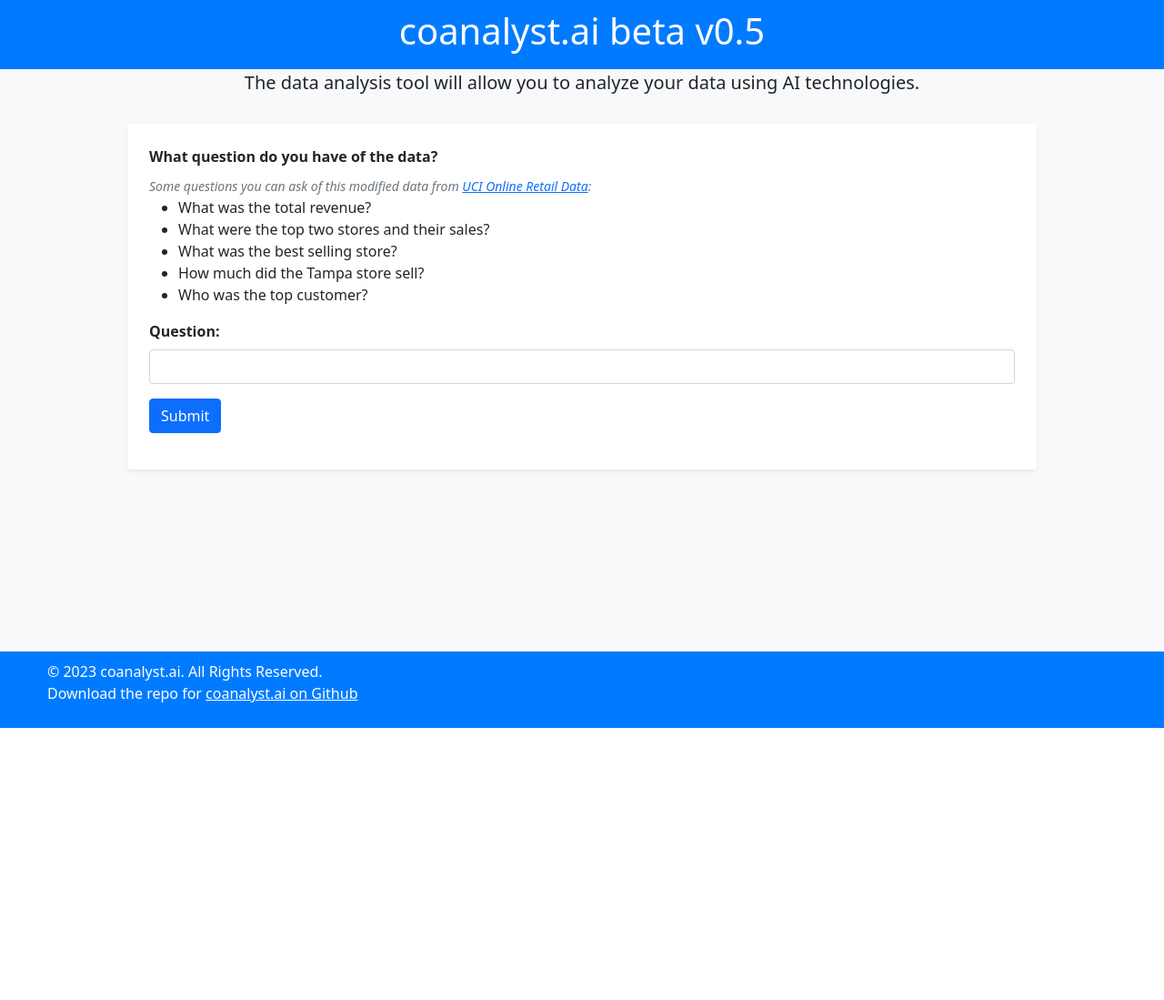
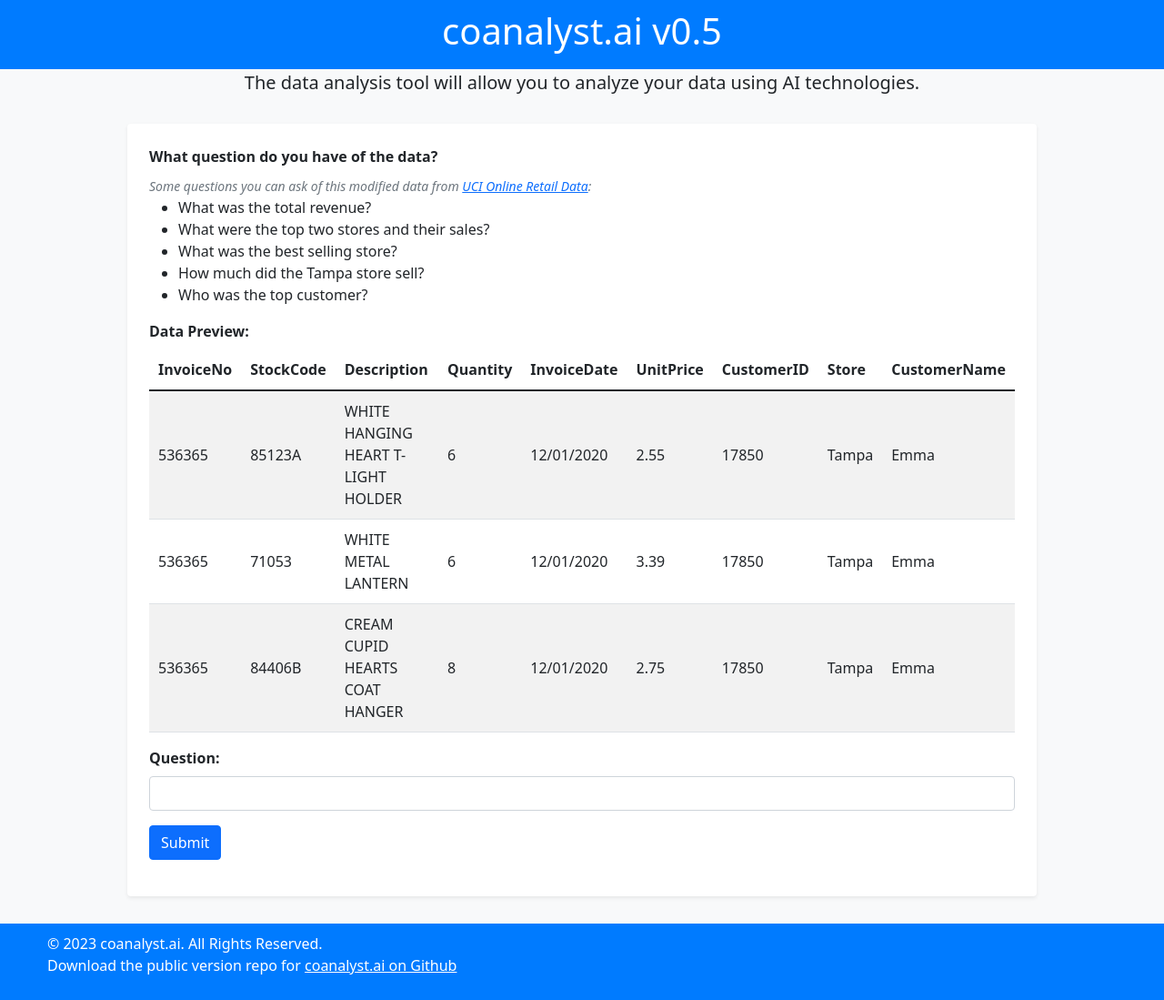
Before and after one commit to damonclifford/coanalyst, a Flask app: page / in a window 1280 px wide. Shown: the whole page at 91% size. Before the commit the page ends 800 px from the top, so only its background shows below. Run offline with Flask 2, Linux system fonts and the light colour scheme; some libraries are stand-ins or nearby versions.

Commit message:
Update index.html

```diff
--- a/templates/index.html
+++ b/templates/index.html
@@ -1,6 +1,7 @@
 <!DOCTYPE html>
 <html>
 <head>
+    <meta name="viewport" content="width=device-width, initial-scale=1, shrink-to-fit=no">
     <title>coanalyst.ai - Data Analysis</title>
     <!-- Bootstrap CSS -->
     <link rel="stylesheet" href="https://cdn.jsdelivr.net/npm/bootstrap@5.1.3/dist/css/bootstrap.min.css"
@@ -27,10 +28,6 @@
             margin-bottom: 30px;
         }
 
-        .col-lg-10 {
-            margin: auto;
-        }
-
         .form-label {
             font-weight: bold;
         }
@@ -42,14 +39,14 @@
         table th,
         table td {
             vertical-align: middle !important;
+            padding: 10px;
         }
 
         .footer {
             background-color: #007bff;
             color: #fff;
             padding: 10px;
-            position: absolute;
-            bottom: 0;
+            position: relative;
             width: 100%;
         }
 
@@ -58,7 +55,7 @@
         }
 
         @media (max-width: 768px) {
-            .col-lg-10 {
+            .container {
                 padding: 0;
             }
         }
@@ -67,7 +64,7 @@
 <body>
 <header class="header">
     <div class="container">
-        <h1 class="text-center">coanalyst.ai beta v0.5</h1>
+        <h1 class="text-center">coanalyst.ai v0.5</h1>
     </div>
 </header>
 
@@ -76,9 +73,9 @@
 </div>
 
 <div class='container'>
-    <div class="row">
+    <div class="row justify-content-center">
         <div class="col-lg-10 bg-white rounded p-4 shadow-sm">
-            <form method="post">
+<form method="post">
                 <div class="mb-3">
                     <label for="dataAnalysis" class="form-label">What question do you have of the data?</label><br>
                     <em class="form-text">Some questions you can ask of this modified data from <a href="https://archive.ics.uci.edu/ml/datasets/online+retail">UCI Online Retail Data</a>:</em>
@@ -89,6 +86,61 @@
                         <li>How much did the Tampa store sell?</li>
                         <li>Who was the top customer?</li>
                     </ul>
+                </div>
+
+                <div class="mb-3">
+                    <label for="preview" class="form-label">Data Preview:</label>
+<table class="table table-striped">
+  <thead>
+    <tr style="text-align: left;">
+      <th style="padding: 10px;">InvoiceNo</th>
+      <th style="padding: 10px;">StockCode</th>
+      <th style="padding: 10px;">Description</th>
+      <th style="padding: 10px;">Quantity</th>
+      <th style="padding: 10px;">InvoiceDate</th>
+      <th style="padding: 10px;">UnitPrice</th>
+      <th style="padding: 10px;">CustomerID</th>
+      <th style="padding: 10px;">Store</th>
+      <th style="padding: 10px;">CustomerName</th>
+    </tr>
+  </thead>
+  <tbody>
+    <tr>
+      <td style="padding: 10px;">536365</td>
+      <td style="padding: 10px;">85123A</td>
+      <td style="padding: 10px;">WHITE HANGING HEART T-LIGHT HOLDER</td>
+      <td style="padding: 10px;">6</td>
+      <td style="padding: 10px;">12/01/2020</td>
+      <td style="padding: 10px;">2.55</td>
+      <td style="padding: 10px;">17850</td>
+      <td style="padding: 10px;">Tampa</td>
+      <td style="padding: 10px;">Emma</td>
+    </tr>
+    <tr>
+      <td style="padding: 10px;">536365</td>
+      <td style="padding: 10px;">71053</td>
+      <td style="padding: 10px;">WHITE METAL LANTERN</td>
+      <td style="padding: 10px;">6</td>
+      <td style="padding: 10px;">12/01/2020</td>
+      <td style="padding: 10px;">3.39</td>
+      <td style="padding: 10px;">17850</td>
+      <td style="padding: 10px;">Tampa</td>
+      <td style="padding: 10px;">Emma</td>
+    </tr>
+    <tr>
+      <td style="padding: 10px;">536365</td>
+      <td style="padding: 10px;">84406B</td>
+      <td style="padding: 10px;">CREAM CUPID HEARTS COAT HANGER</td>
+      <td style="padding: 10px;">8</td>
+      <td style="padding: 10px;">12/01/2020</td>
+      <td style="padding: 10px;">2.75</td>
+      <td style="padding: 10px;">17850</td>
+      <td style="padding: 10px;">Tampa</td>
+      <td style="padding: 10px;">Emma</td>
+    </tr>
+    </tr>
+  </tbody>
+</table>
                 </div>
 
                 <div class="mb-3">
@@ -123,8 +175,30 @@
     <footer class="footer">
         <div class="container">
             <p>&copy; 2023 coanalyst.ai. All Rights Reserved.<br>
-                Download the repo for <a href="https://github.com/damonclifford/coanalyst" style="color:#ffffff;">coanalyst.ai on Github</a></p>
+                Download the public version repo for <a href="https://github.com/damonclifford/coanalyst" style="color:#ffffff;">coanalyst.ai on Github</a></p>
+        </div>
+        <div>
+<!-- Default Statcounter code for coanalyst
+https://www.coanalyst.ai -->
+<script type="text/javascript">
+var sc_project=12880096;
+var sc_invisible=1;
+var sc_security="f1a392b2";
+</script>
+<script type="text/javascript"
+src="https://www.statcounter.com/counter/counter.js"
+async></script>
+<noscript><div class="statcounter"><a title="Web Analytics"
+href="https://statcounter.com/" target="_blank"><img
+class="statcounter"
+src="https://c.statcounter.com/12880096/0/f1a392b2/1/"
+alt="Web Analytics"
+referrerPolicy="no-referrer-when-downgrade"></a></div></noscript>
+<!-- End of Statcounter Code -->
         </div>
     </footer>
 </body>
 </html>
+</footer>
+</body>
+</html>
```
